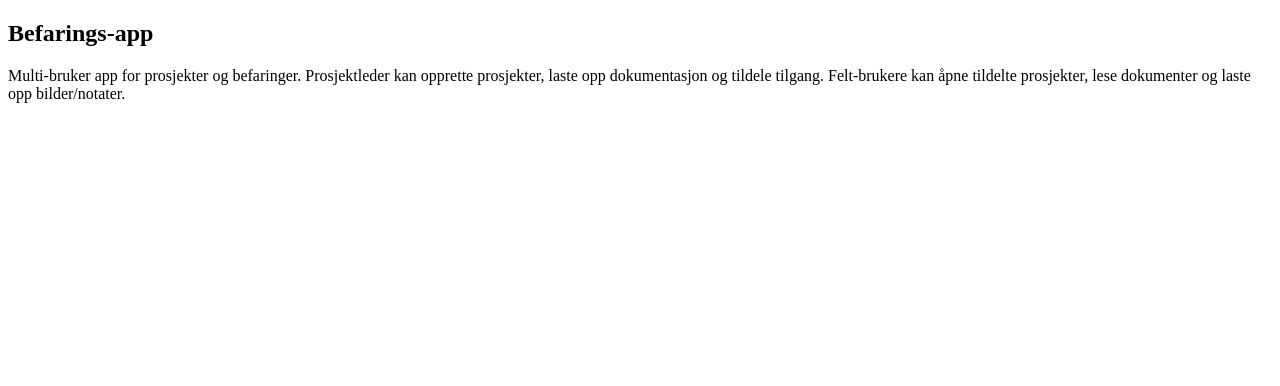
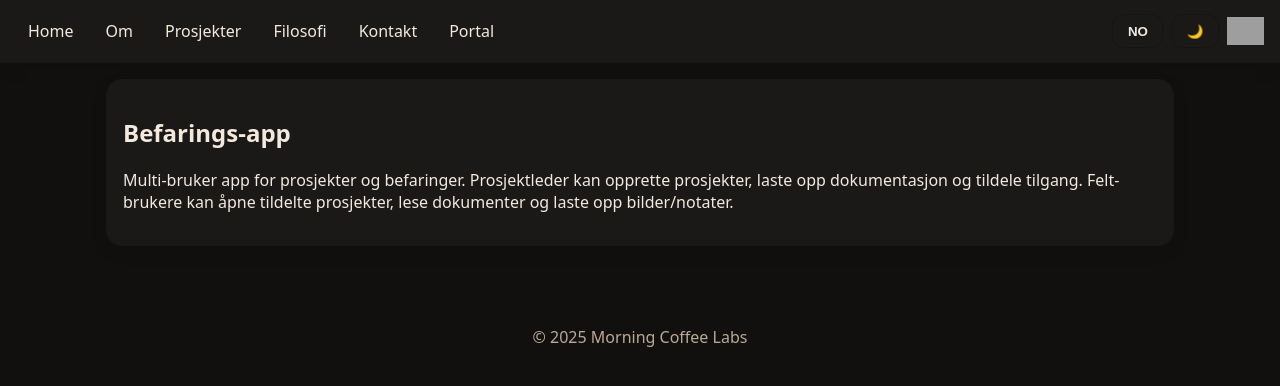
Before and after one commit to Tony-MCL/befaring, a Next.js app: page / in a window 1280 px wide. Shown: the top 386 px of the page. Built offline with nearby package versions, Linux system fonts and the light colour scheme; grey boxes are pictures that could not be loaded.

Commit message:
Create layout.tsx

```diff
--- /dev/null
+++ b/app/layout.tsx
@@ -0,0 +1,41 @@
+import type { Metadata } from 'next'
+import './globals.css'
+import Link from 'next/link'
+import { ThemeToggle } from '@/components/ThemeToggle'
+import { LangToggle } from '@/components/LangToggle'
+import { I18nProvider } from '@/lib/i18n'
+
+
+export const metadata: Metadata = {
+title: 'Befarings-app',
+description: 'Prosjekt- og befaring – Morning Coffee Labs',
+}
+
+
+export default function RootLayout({ children }: { children: React.ReactNode }) {
+return (
+<html lang="no" suppressHydrationWarning>
+<body>
+<I18nProvider>
+<header className="appbar">
+<nav style={{display:'flex',gap:8,alignItems:'center'}}>
+<Link href="/">Home</Link>
+<Link href="/om">Om</Link>
+<Link href="/prosjekter">Prosjekter</Link>
+<Link href="/filosofi">Filosofi</Link>
+<Link href="/kontakt">Kontakt</Link>
+<Link href="/portal">Portal</Link>
+</nav>
+<div style={{display:'flex',gap:8,alignItems:'center'}}>
+<LangToggle />
+<ThemeToggle />
+<img src={`${process.env.NEXT_PUBLIC_BASE_PATH || ''}/images/mcl-logo.png`} alt="MCL" style={{height:28}} />
+</div>
+</header>
+<main className="container">{children}</main>
+<footer>© {new Date().getFullYear()} Morning Coffee Labs</footer>
+</I18nProvider>
+</body>
+</html>
+)
+}
```
